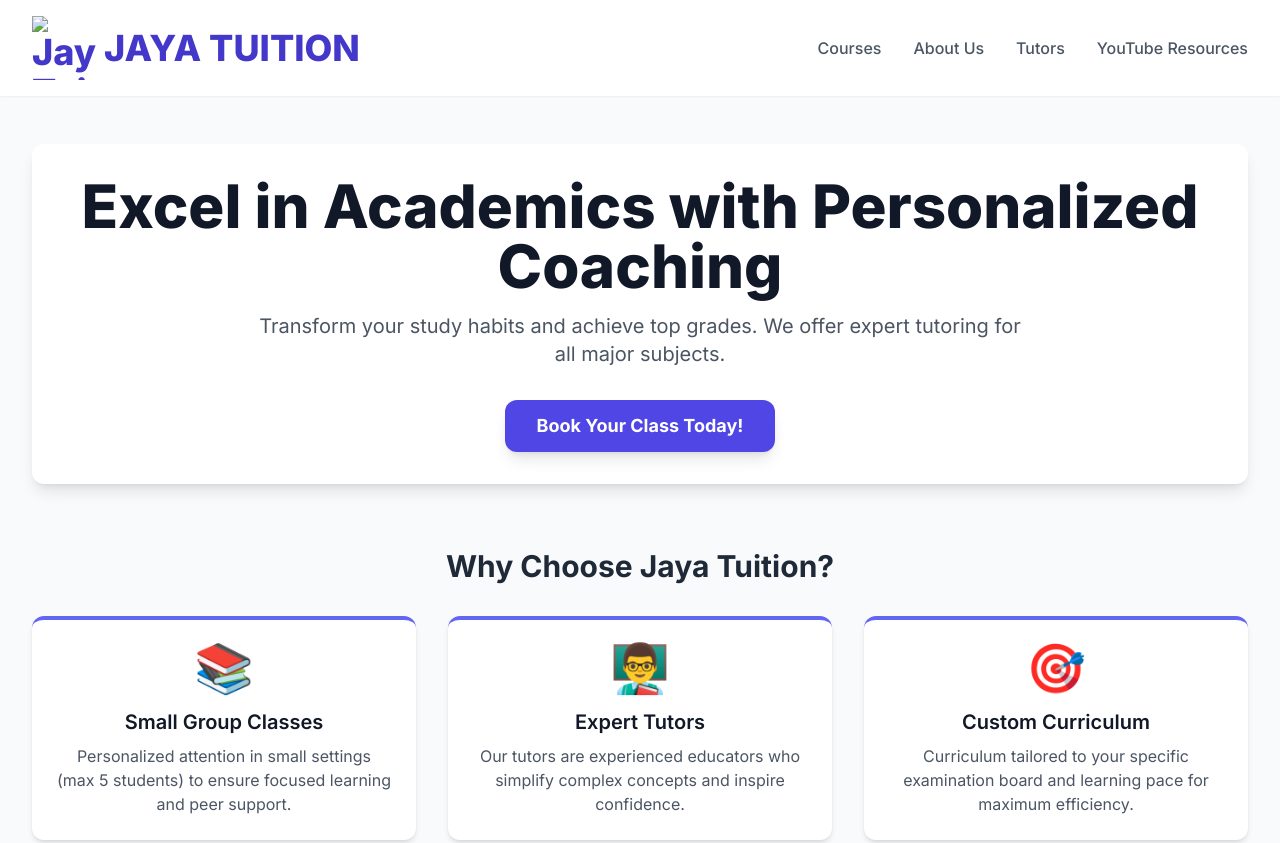
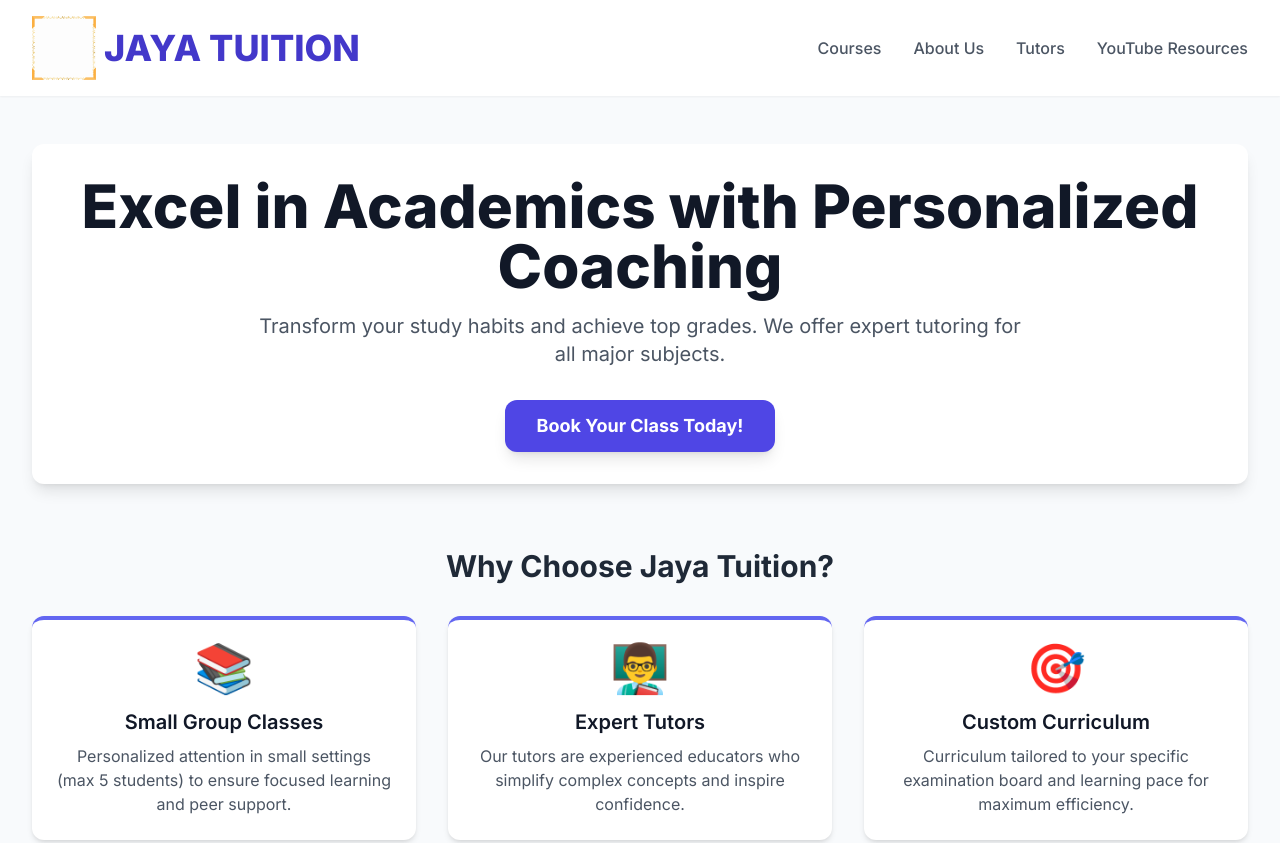
Before and after one commit to jayatuition/jaya-tuition, a plain HTML site: page index.html in a window 1280 px wide. Shown: the top 843 px of the page. Drawn offline with nearby package versions, Linux system fonts and the light colour scheme.

Commit message:
Update index.html

```diff
--- a/index.html
+++ b/index.html
@@ -30,7 +30,7 @@
         <div class="max-w-7xl mx-auto px-4 sm:px-6 lg:px-8 flex justify-between items-center py-4">
             <h1 class="text-4xl font-extrabold text-indigo-700 flex items-center space-x-2">
                 <!-- IMPORTANT: Replace the src with your actual GIF logo URL -->
-                <img src="C:\Users\jayanand\Pictures\jaya tuitions\logo.gif" alt="Jaya Tuition Logo" class="h-16 w-16 object-contain">
+                <img src="logo2.gif" alt="Jaya Tuition Logo" class="h-16 w-16 object-contain">
                 <span>JAYA TUITION</span>
             </h1>
             <nav class="hidden md:flex space-x-8">
```
